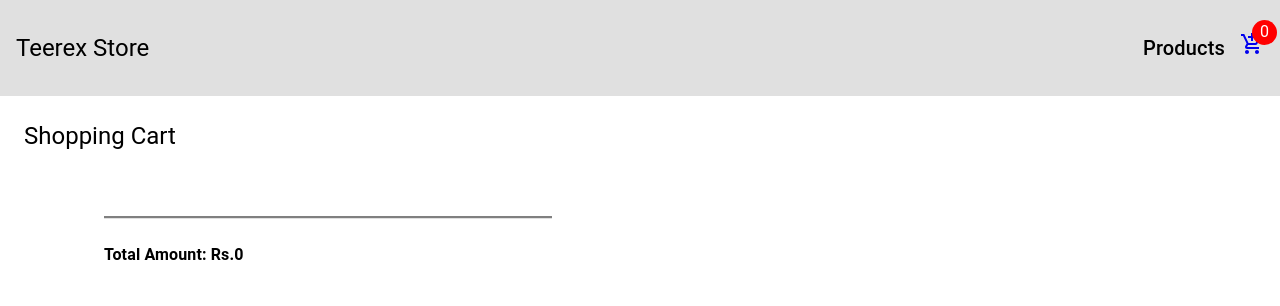
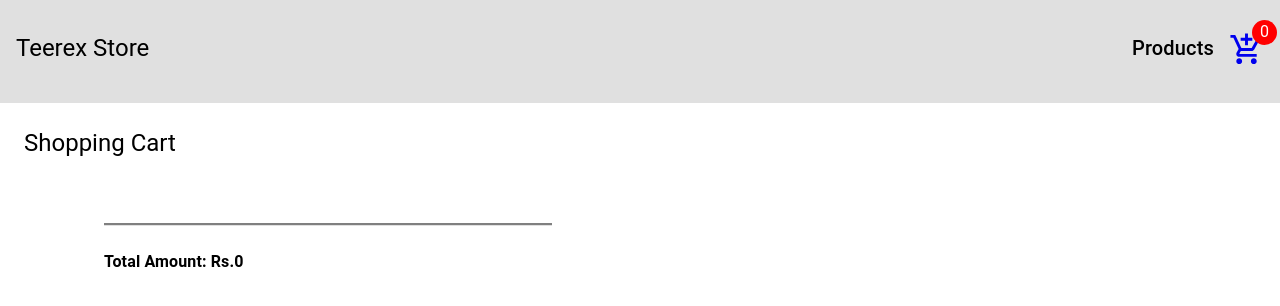
Before and after one commit to PAlagusurya/Teerex-Store, a React (Create React App) app: page /carts in a window 1280 px wide. Shown: the top 306 px of the page. Built offline with nearby package versions, Linux system fonts and the light colour scheme.

Commit message:
changed font size

```diff
--- a/src/components/Header.tsx
+++ b/src/components/Header.tsx
@@ -34,7 +34,7 @@ const Header: React.FC = () => {
           <Link to="/carts">
             <AddShoppingCartIcon
               data-testid="shopping-cart-icon"
-              fontSize="medium"
+              fontSize="large"
             />
           </Link>
           <Typography
```
